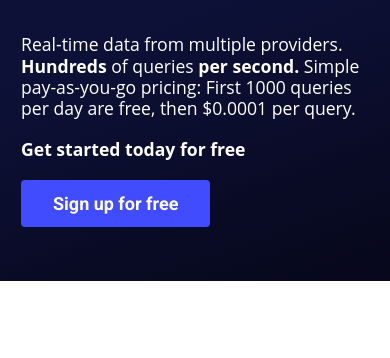
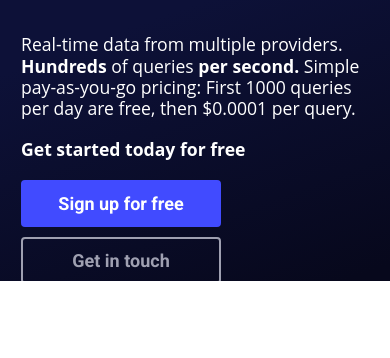
Before and after one commit to zetascan/designexperiment, a plain HTML site: page index.html in a window 390 px wide. Shown: the part 234-592 px from the top of the page. Drawn offline with Linux system fonts and the light colour scheme.

Commit message:
Responsive CSS tuning

```diff
--- a/index.html
+++ b/index.html
@@ -105,14 +105,14 @@
                     </h4>
                 </div>
 
-                <div class="content col-12 offset-lg-1 col-lg-5 text-left">
+                <div class="content col-12 offset-lg-1 col-lg-6 text-left">
                     <h4>
                         <span class='bold'>Get started today for free</span>
                     </h4>
 
                     <p>
                         <a class="btn btn-cta btn-cta-primary" href="https://zetascan.com/signup/?lang=en">Sign up for free</a>
-                        <a class="btn btn-cta btn-cta-secondary d-none d-lg-block" href="http://www.mxtools.com/contact/">Get in touch</a>
+                        <a class="btn btn-cta btn-cta-secondary" href="http://www.mxtools.com/contact/">Get in touch</a>
                     </p>
 
                 </div>
--- a/less/base.less
+++ b/less/base.less
@@ -460,6 +460,8 @@ select {
 
     .btn-cta {
         font-size: 18px;
+        width: 200px;
+        margin-bottom: 10px;
     }
 
     .btn-link {
```
Also changed, not shown: assets/css/styles.css, 1 other file.
